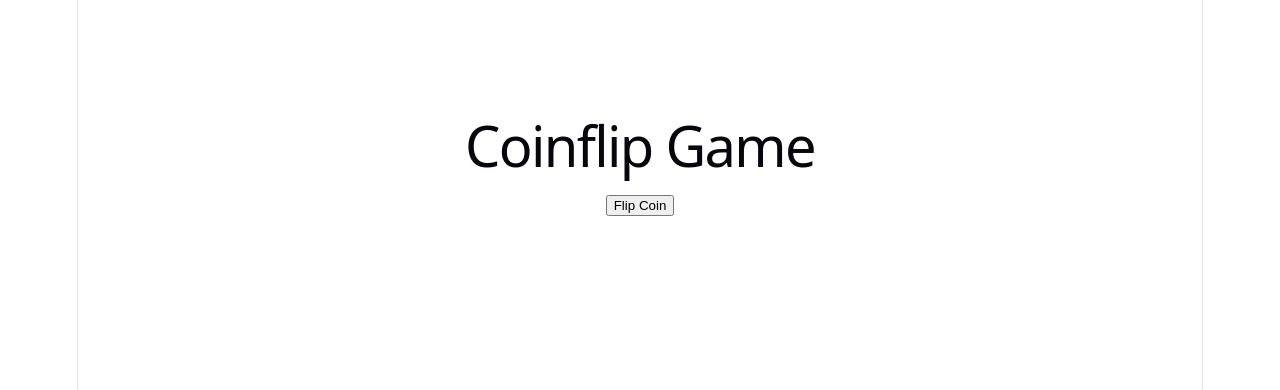
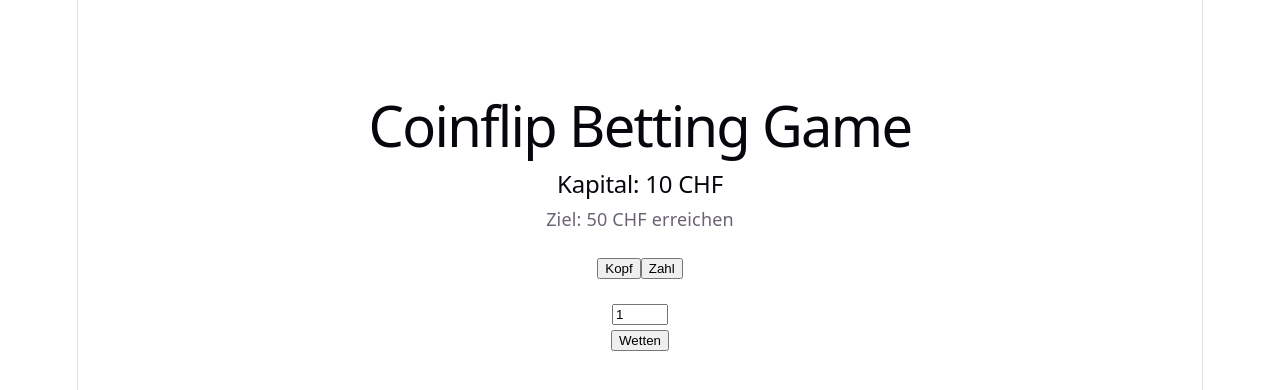
Before and after one commit to Tomo544/Discussions-Community-Health-Environments-Deployments, a React (Vite) app: page / in a window 1280 px wide. Shown: the top 390 px of the page. Built offline with nearby package versions, Linux system fonts and the light colour scheme.

Commit message:
neue Regeln

```diff
--- a/src/App.jsx
+++ b/src/App.jsx
@@ -1,20 +1,81 @@
 import { useState } from 'react'
 
 export default function App() {
-  const [result, setResult] = useState(null)
+  const [balance, setBalance] = useState(10)
+  const [bet, setBet] = useState(1)
+  const [choice, setChoice] = useState(null)
+  const [coin, setCoin] = useState(null)
+  const [message, setMessage] = useState('')
+  const [gameOver, setGameOver] = useState(false)
 
-  const flip = () => {
-    const coin = Math.random() < 0.5 ? 'Kopf' : 'Zahl'
-    setResult(coin)
+  const flipCoin = () => {
+    if (gameOver) return
+
+    if (bet <= 0 || bet > balance) {
+      setMessage('Ungültiger Einsatz')
+      return
+    }
+
+    const result = Math.random() < 0.5 ? 'Kopf' : 'Zahl'
+    setCoin(result)
+
+    if (!choice) {
+      setMessage('Bitte Kopf oder Zahl wählen')
+      return
+    }
+
+    if (choice === result) {
+      const newBalance = balance + bet
+      setBalance(newBalance)
+      setMessage(`Richtig! +${bet}`)
+
+      if (newBalance >= 50) {
+        setGameOver(true)
+        setMessage('🎉 Du hast gewonnen! Ziel erreicht (50+)')
+      }
+    } else {
+      const newBalance = balance - bet
+      setBalance(newBalance)
+      setMessage(`Falsch! -${bet}`)
+
+      if (newBalance <= 0) {
+        setGameOver(true)
+        setMessage('💀 Game Over – kein Geld mehr')
+      }
+    }
   }
 
   return (
-    <div style={{ textAlign: 'center', marginTop: 100 }}>
-      <h1>Coinflip Game</h1>
+    <div style={{ textAlign: 'center', marginTop: 80 }}>
+      <h1>Coinflip Betting Game</h1>
 
-      <button onClick={flip}>Flip Coin</button>
+      <h2>Kapital: {balance} CHF</h2>
 
-      {result && <h2>{result}</h2>}
+      <p>Ziel: 50 CHF erreichen</p>
+
+      <div style={{ margin: 20 }}>
+        <button onClick={() => setChoice('Kopf')}>Kopf</button>
+        <button onClick={() => setChoice('Zahl')}>Zahl</button>
+      </div>
+
+      <div>
+        <input
+          type="number"
+          value={bet}
+          min="1"
+          max={balance}
+          onChange={(e) => setBet(Number(e.target.value))}
+        />
+      </div>
+
+      <button onClick={flipCoin} disabled={gameOver}>
+        Wetten
+      </button>
+
+      <h2>{coin && `Ergebnis: ${coin}`}</h2>
+      <p>{message}</p>
+
+      {gameOver && <h3>Spiel beendet</h3>}
     </div>
   )
 }
```
